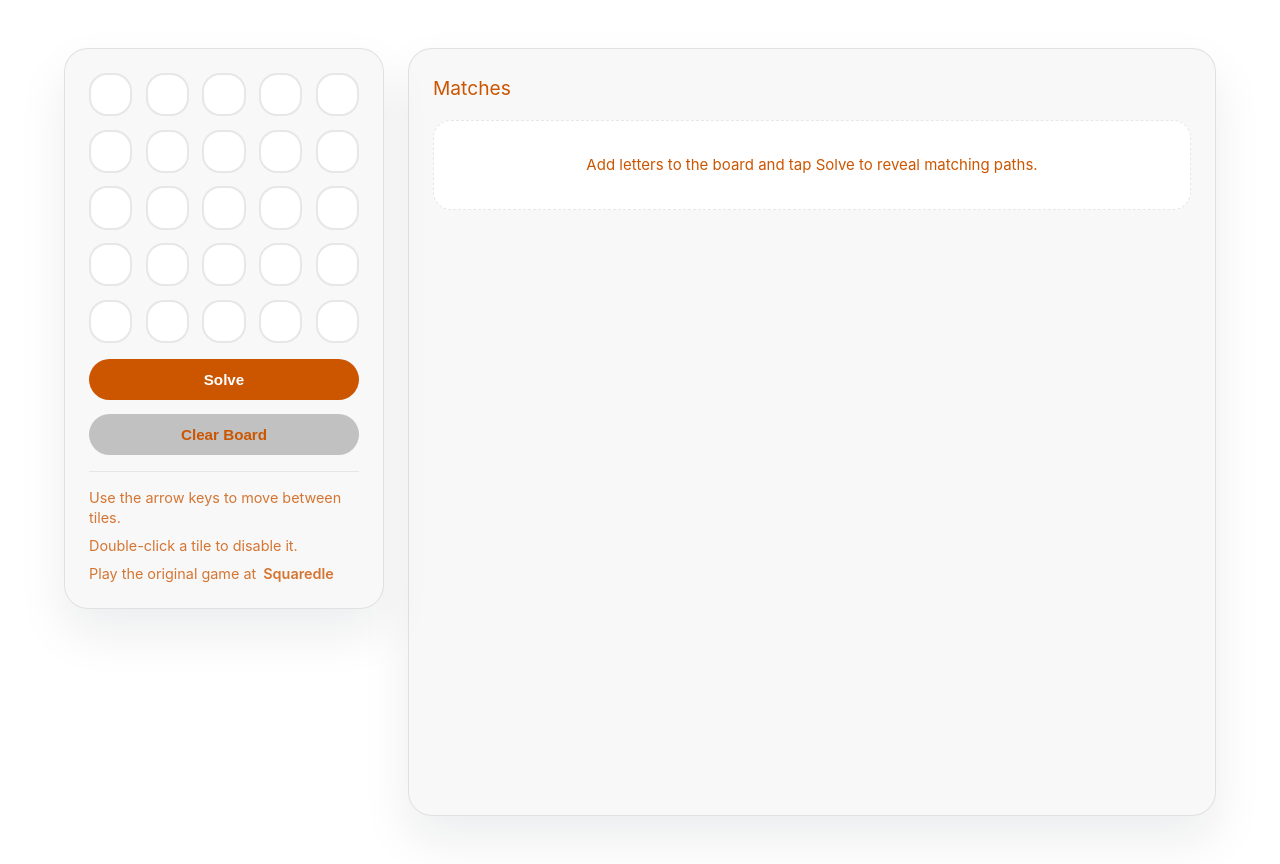
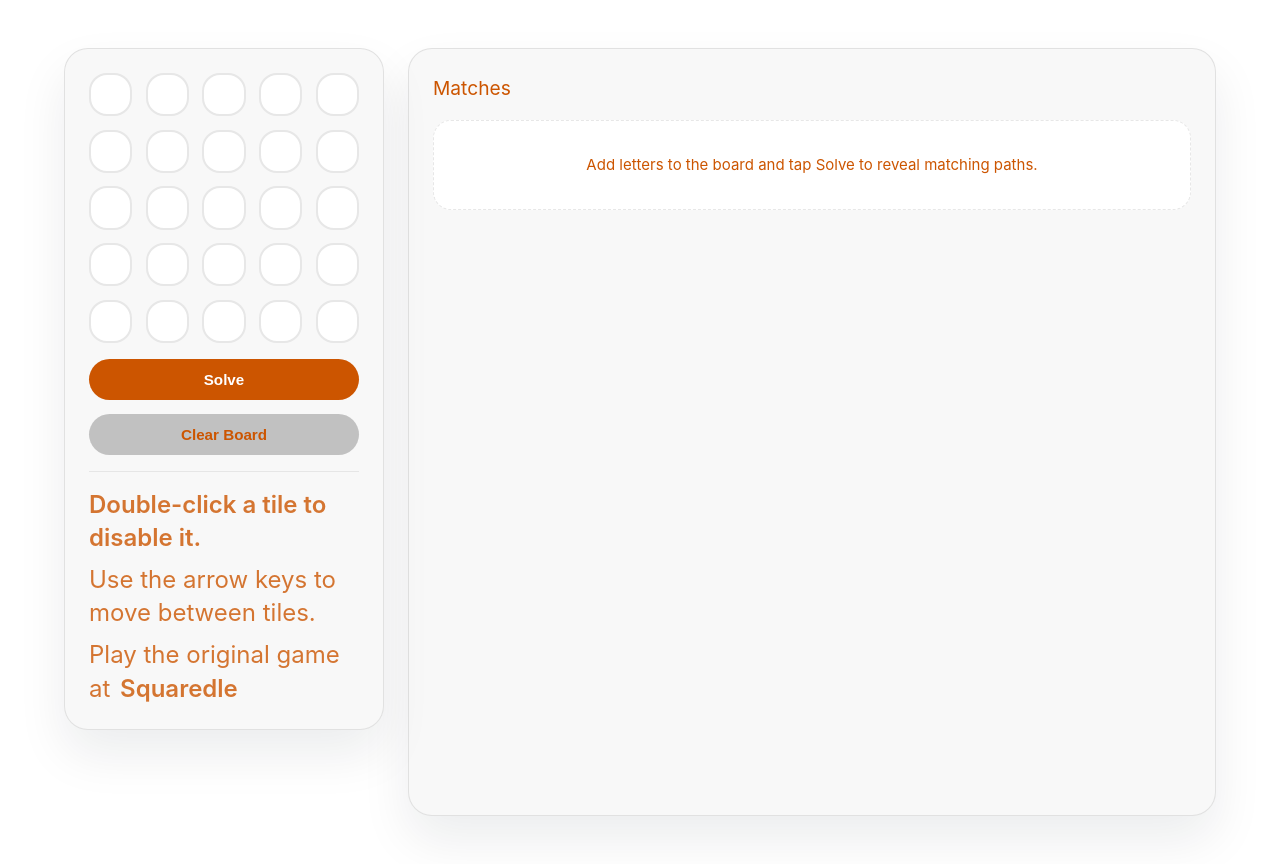
Before and after one commit to N0tGrain/squaredle-solver, a Vue app: page / in a window 1280 px wide. Built offline with nearby package versions, Linux system fonts and the light colour scheme.

Commit message:
Chore: updated board-help styling

```diff
--- a/src/components/GridBoard.vue
+++ b/src/components/GridBoard.vue
@@ -119,8 +119,8 @@ function isHighlighted(cell: Cell) {
       </div>
 
       <div class="board-help">
+        <p><b>Double-click a tile to disable it.</b></p>
         <p>Use the arrow keys to move between tiles.</p>
-        <p>Double-click a tile to disable it.</p>
         <p>Play the original game at
           <a href="https://squaredle.app/" target="_blank" rel="noopener noreferrer">Squaredle</a>
         </p>
@@ -193,12 +193,10 @@ function isHighlighted(cell: Cell) {
   margin-top: 1rem;
   padding-top: 1rem;
   border-top: 1px solid var(--color-border);
-
   display: flex;
   flex-direction: column;
   gap: 0.5rem;
-
-  font-size: 0.9rem;
+  font-size: 1.5rem;
   color: var(--color-text);
   opacity: 0.8;
 }
@@ -206,6 +204,11 @@ function isHighlighted(cell: Cell) {
 .board-help p {
   margin: 0;
   line-height: 1.4;
+}
+
+.board-help b {
+  color: var(--vt-c-indigo);
+  font-weight: 600;
 }
 
 .board-help a {
```
